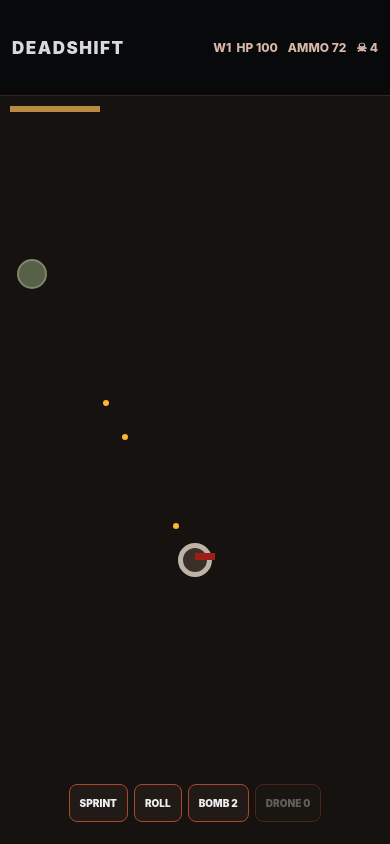
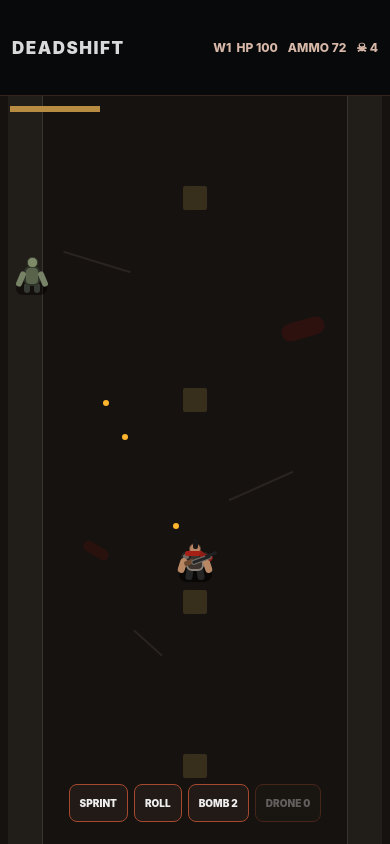
Before and after one commit to dennypag02/deadshift, a React Native app: screen / in a window 390 px wide. Built offline with nearby package versions, Linux system fonts and the light colour scheme.

Commit message:
Integrate V2A visual sprites into gameplay

```diff
--- a/App.tsx
+++ b/App.tsx
@@ -1,14 +1,14 @@
-import React,{useEffect,useMemo,useRef,useState}from'react';import{PanResponder,Pressable,SafeAreaView,StyleSheet,Text,View,useWindowDimensions}from'react-native';import{createGame,GameState,updateGame,Vec}from'./src/game';
+import React,{useEffect,useMemo,useRef,useState}from'react';import{PanResponder,Pressable,SafeAreaView,StyleSheet,Text,View,useWindowDimensions}from'react-native';import{createGame,GameState,updateGame,Vec}from'./src/game';import{AsphaltBackdrop,SurvivorSprite,ZombieSprite}from'./src/visuals';
 const HUD=96;
 export default function App(){const w=useWindowDimensions(),aw=Math.max(280,w.width),ah=Math.max(420,w.height-HUD);const[g,setG]=useState<GameState>(()=>createGame(aw,ah));const mv=useRef<Vec>({x:0,y:0}),origin=useRef<Vec|null>(null),sprint=useRef(false),dodge=useRef(false),grenade=useRef(false),drone=useRef(false);
 useEffect(()=>setG(createGame(aw,ah)),[aw,ah]);useEffect(()=>{let prev=Date.now();const t=setInterval(()=>{const now=Date.now(),dt=Math.min(.05,(now-prev)/1000);prev=now;setG(s=>updateGame(s,{move:mv.current,sprint:sprint.current,dodge:dodge.current,grenade:grenade.current,drone:drone.current},dt));dodge.current=grenade.current=drone.current=false},33);return()=>clearInterval(t)},[]);
 const pan=useMemo(()=>PanResponder.create({onStartShouldSetPanResponder:()=>true,onMoveShouldSetPanResponder:()=>true,onPanResponderGrant:e=>{origin.current={x:e.nativeEvent.pageX,y:e.nativeEvent.pageY}},onPanResponderMove:e=>{if(origin.current)mv.current={x:e.nativeEvent.pageX-origin.current.x,y:e.nativeEvent.pageY-origin.current.y}},onPanResponderRelease:()=>{mv.current={x:0,y:0};origin.current=null},onPanResponderTerminate:()=>{mv.current={x:0,y:0};origin.current=null}}),[]);
 const reset=()=>{mv.current={x:0,y:0};setG(createGame(aw,ah))};const press=(r:React.MutableRefObject<boolean>)=>()=>{r.current=true};
-return <SafeAreaView style={s.root}><View style={s.hud}><Text style={s.title}>DEADSHIFT</Text><Text style={s.stat}>W{g.wave}  HP {g.player.hp}</Text><Text style={s.stat}>AMMO {g.player.ammo}</Text><Text style={s.stat}>☠ {g.kills}</Text></View><View style={[s.arena,{width:aw,height:ah}]} {...pan.panHandlers}>
+return <SafeAreaView style={s.root}><View style={s.hud}><Text style={s.title}>DEADSHIFT</Text><Text style={s.stat}>W{g.wave}  HP {g.player.hp}</Text><Text style={s.stat}>AMMO {g.player.ammo}</Text><Text style={s.stat}>☠ {g.kills}</Text></View><View style={[s.arena,{width:aw,height:ah}]} {...pan.panHandlers}><AsphaltBackdrop/>
 {g.pickups.map(p=><View key={p.id} style={[s.pickup,{left:p.position.x-13,top:p.position.y-13}]}><Text style={s.pickText}>{p.kind==='health'?'✚':p.kind==='ammo'?'A':p.kind==='grenade'?'●':'D'}</Text></View>)}
-{g.zombies.map(z=><View key={z.id} style={[s.zombie,z.kind==='runner'&&s.runner,z.kind==='heavy'&&s.heavy,z.kind==='brute'&&s.brute,{width:z.radius*2,height:z.radius*2,borderRadius:z.radius,left:z.position.x-z.radius,top:z.position.y-z.radius}]}>{z.kind==='brute'&&<Text style={s.bruteText}>BRUTE</Text>}</View>)}
+{g.zombies.map(z=><View key={z.id} style={{position:'absolute',left:z.position.x-z.radius-6,top:z.position.y-z.radius-6}}><ZombieSprite kind={z.kind} size={z.radius*2+12}/></View>)}
 {g.bullets.map(b=><View key={b.id} style={[s.bullet,{left:b.position.x-3,top:b.position.y-3}]}/>)}
-<View style={[s.player,{left:g.player.position.x-g.player.radius,top:g.player.position.y-g.player.radius}]}><View style={s.scarf}/></View>
+<View style={{position:'absolute',left:g.player.position.x-g.player.radius-6,top:g.player.position.y-g.player.radius-6}}><SurvivorSprite size={g.player.radius*2+12}/></View>
 <View style={s.controls}><Pressable onPressIn={()=>sprint.current=true} onPressOut={()=>sprint.current=false} style={s.btn}><Text style={s.btnT}>SPRINT</Text></Pressable><Pressable onPress={press(dodge)} style={s.btn}><Text style={s.btnT}>ROLL</Text></Pressable><Pressable onPress={press(grenade)} style={s.btn}><Text style={s.btnT}>BOMB {g.player.grenades}</Text></Pressable><Pressable disabled={!g.droneCharges} onPress={press(drone)} style={[s.btn,!g.droneCharges&&s.disabled]}><Text style={s.btnT}>DRONE {g.droneCharges}</Text></Pressable></View>
 <View style={s.stamina}><View style={[s.staminaFill,{width:`${g.player.stamina}%`}]} /></View>{g.droneFlash>0&&<View style={s.flash}/>}
 {g.bossSpawned&&!g.bossDefeated&&<Text style={s.warning}>THE BRUTE HAS ARRIVED</Text>}
```
